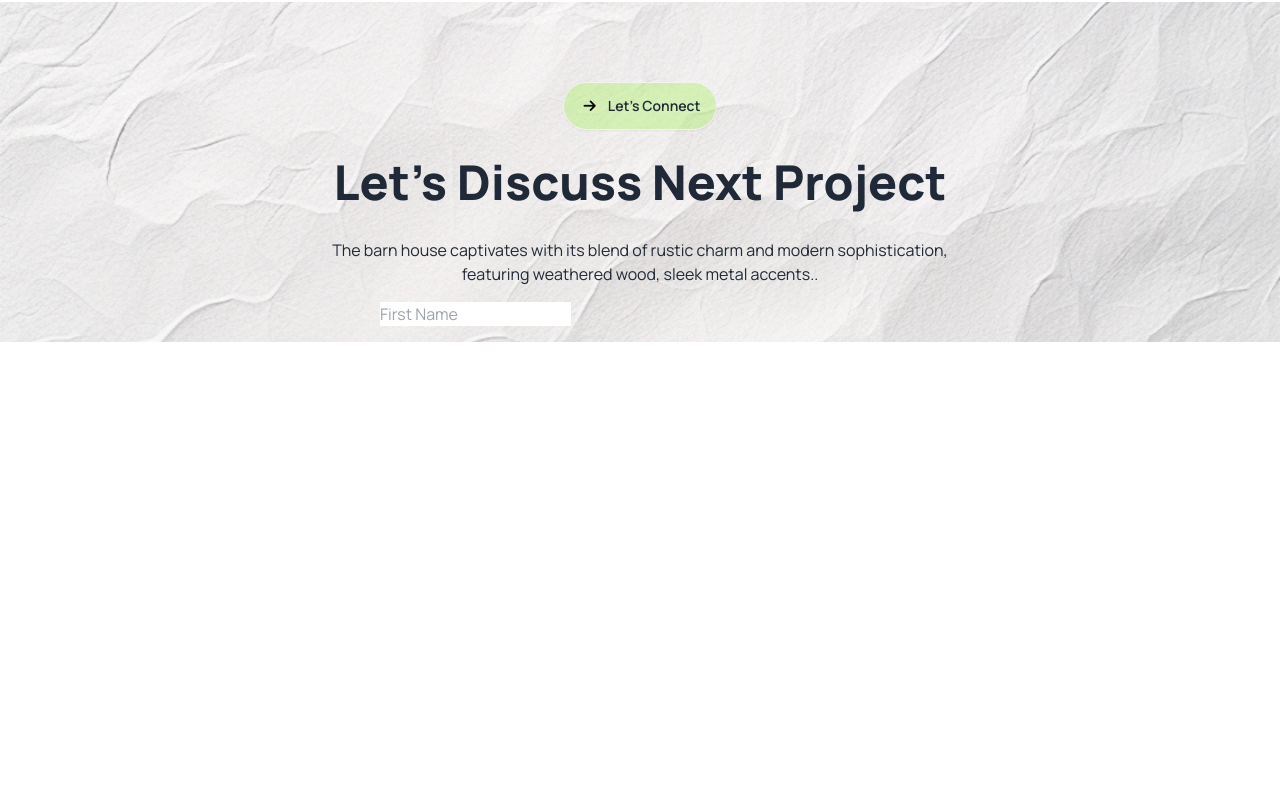
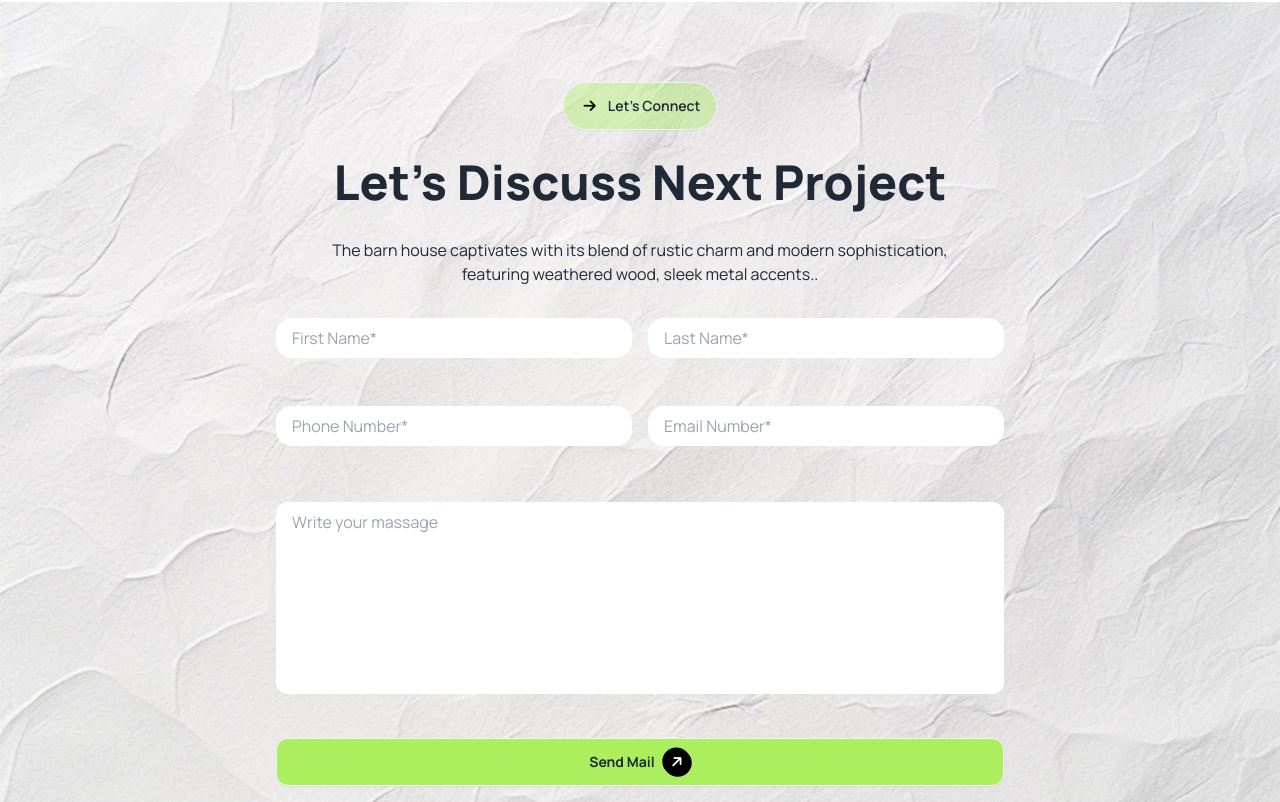
Before and after one commit to arojitmondal996/B10-Assignment-03, a plain HTML site: page index.html in a window 1280 px wide. Shown: the part 4556-5358 px from the top of the page. Before the commit the page ends 4898 px from the top, so only its background shows below. Drawn offline with nearby package versions, Linux system fonts and the light colour scheme.

Commit message:
Let’s Discuss Next Project section complete

```diff
--- a/index.html
+++ b/index.html
@@ -32,6 +32,7 @@
         .font-manrope {
             font-family: "Manrope", sans-serif;
         }
+
         .next-project {
             background-image: url("./assets/bg.jpg");
             background-position: center;
@@ -424,12 +425,37 @@
                     <i class="text-center fa-solid fa-arrow-right p-1 rounded-2xl text-black"></i>Let’s Connect
                 </a>
                 <h1 class="text-5xl font-extrabold mt-7 lg:mb-2 lg:mx-0">Let’s Discuss Next Project</h1>
-                    <p class="mx-2 lg:mx-0 mt-6">The barn house captivates with its blend of rustic charm and modern sophistication, <br> featuring weathered wood, sleek metal accents..</p>
+                <p class="mx-2 lg:mx-0 mt-6">The barn house captivates with its blend of rustic charm and modern
+                    sophistication, <br> featuring weathered wood, sleek metal accents..</p>
             </div>
-            <div class="w-5/12 mx-6 lg:mx-auto mt-4">
-                <div class="flex-1 lg:flex gap-4">
-                    <input class="" type="text" name="" id="" placeholder="First Name">
+            <div class="w-7/12 mt-7 lg:mx-auto lg:mt-8">
+                <div class="flex-1 lg:flex gap-4 mt:6">
+                    <div class="w-full">
+                        <input class="py-2 px-4 rounded-2xl text-start mb-4 w-[390px] lg:w-full" type="text" name="" id=""
+                            placeholder="First Name*">
                     </div>
+                    <div class="w-full">
+                        <input class="py-2 px-4 rounded-2xl text-left mb-4 lg:mb-0 w-[390px] lg:w-full" type="text" name="" id=""
+                            placeholder="Last Name*">
+                    </div>
+                </div>
+                <div class="flex-1 lg:flex gap-4 lg:mt-8">
+                    <div class="w-full">
+                        <input class="py-2 px-4 rounded-2xl text-start mb-4 lg:mb-0 w-[390px] lg:w-full" type="text" name="" id=""
+                            placeholder="Phone Number*">
+                    </div>
+                    <div class="w-full">
+                        <input class="py-2 px-4 rounded-2xl ml-0 mb-4 lg:mb-0 w-[390px] lg:w-full" type="text" name="" id=""
+                            placeholder="Email Number*">
+                    </div>
+                </div>
+                <div class="lg:mt-6">
+                    <input class="mt-2 pb-10 w-[390px] lg:w-full mx-auto py-2 px-4 lg:mt-8 lg:pb-40 rounded-xl mb-3"
+                        type="text" name="" id="" placeholder="Write your massage">
+                </div>
+                <button class="btn w-[390px] lg:w-full font-bold rounded-xl bg-[#ABEF5F] lg:mt-8">Send Mail<i
+                        class="fa-solid fa-arrow-right -rotate-45 bg-black rounded-2xl p-2 text-white"></i>
+                </button>
             </div>
         </section>
     </main>
```
Lines whose indentation alone changed are shown as unchanged.
